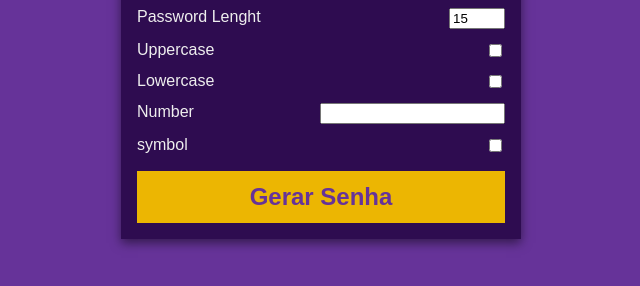
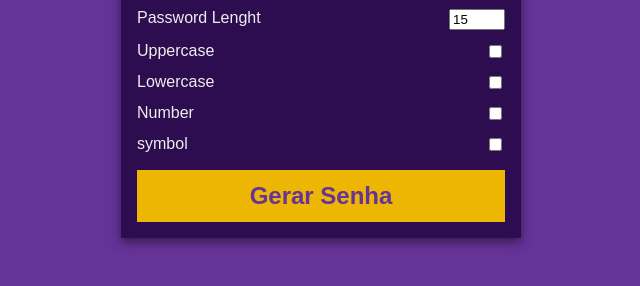
Before and after one commit to matheuspython/gerador-de-senhas-com-js, a plain HTML site: page index.html in a window 1280 px wide. Shown: the part 334-620 px from the top of the page, without its empty margins (319-959 px from the left). Drawn offline with Linux system fonts and the light colour scheme.

Commit message:
corrijido erro no id symbol

```diff
--- a/index.html
+++ b/index.html
@@ -35,12 +35,12 @@
 
       <div class="form-control">
         <label for="number">Number</label>
-        <input type="number" id="number">
+        <input type="checkbox" id="number">
       </div>
 
       <div class="form-control">
         <label for="symbol">symbol</label>
-        <input type="checkbox" id="upper">
+        <input type="checkbox" id="symbol">
       </div>
 
       <button class="generate" id="generate">Gerar Senha</button>
```
